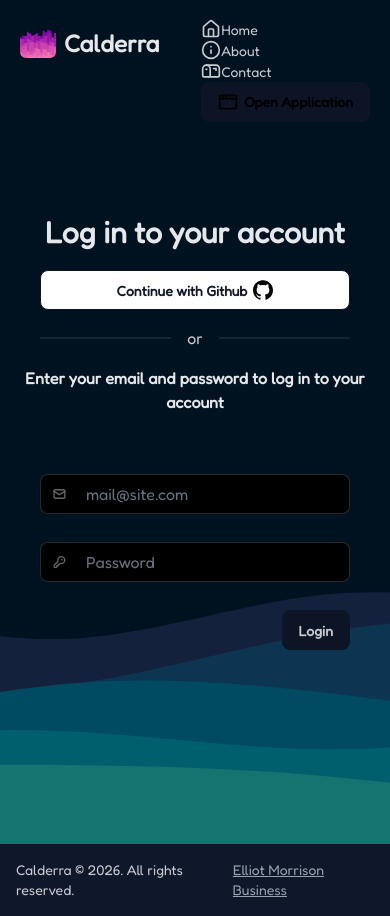
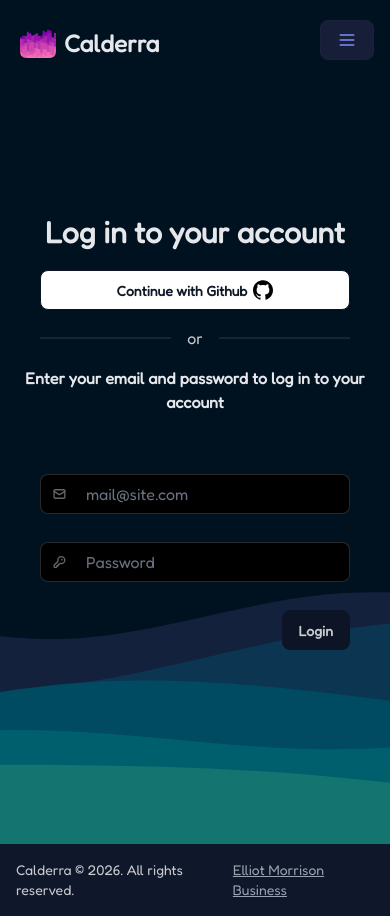
Before and after one commit to EM-CodeReever/Calderra, a SvelteKit app: page /login in a window 390 px wide. Built offline with nearby package versions, Linux system fonts and the light colour scheme.

Commit message:
Fixed hamburger menu on mobile

```diff
--- a/src/routes/(public)/+layout.svelte
+++ b/src/routes/(public)/+layout.svelte
@@ -1,6 +1,6 @@
 <script>
     import { goto } from "$app/navigation";
-  import { AppWindow, Menu, House, Info, Mailbox } from "@lucide/svelte";
+  import { AppWindow, Menu, House, CircleQuestionMark, ClipboardPen} from "@lucide/svelte";
   </script>
 
   <nav class=" fixed w-full top-0 bg-[#001220] px-3 flex justify-center h-20 z-50" >
@@ -26,30 +26,33 @@
                 Open Application</button>
         </div>
         <div class="flex justify-center items-center lg:hidden">
-
-            <div class="dropdown morningGreen">
-                <button class="btn">
-                    <Menu size="20" />
-                </button>
-                <div class="menu bottom-left !mt-5" style="width: max-content; z-index: 999;">
-                    <a href="/" class="item text flex space-x-5 justify-start items-center" tabindex="-1">
+            <div class="dropdown dropdown-end">
+            <div tabindex="0" role="button" class="btn btn-soft m-1 btn-secondary"><Menu size="20" /></div>
+            <ul tabindex="-1" class="dropdown-content menu bg-black rounded-box z-1 w-52 p-2 shadow-sm flex flex-col space-y-1">
+                <li>
+                    <a href="/" class="item text flex space-x-5 justify-center items-center" tabindex="-1">
                         <House size="20" />
                         Home
                     </a>
-                    <a href="/about" class="item text flex space-x-5 justify-start items-center" tabindex="-1">
-                        <Info size="20" />
+                </li>
+                <li>
+                    <a href="/about" class="item text flex space-x-5 justify-center items-center" tabindex="-1">
+                        <CircleQuestionMark size="20" />
                         About
                     </a>
-                    <a href="/contact" class="item flex space-x-5 justify-start items-center" tabindex="-1">
-                        <Mailbox size="20" />
-                        Contact
+                </li>
+                <li>
+                    <a href="/register" class="item flex space-x-5 justify-center items-center" tabindex="-1">
+                        <ClipboardPen size="20" />
+                        Register
                     </a>
-                    <!-- for mobile... i repeat FOR MOBILE.... ELLIOT THIS BUTTON IS ONLY SEEN ON MOBILE -->
-                    <button class="btn light morningGreen text-black" onclick={()=>{goto('dashboard')}}>
+                </li>
+                <!-- for mobile... i repeat FOR MOBILE.... ELLIOT THIS BUTTON IS ONLY SEEN ON MOBILE -->
+                    <button class="btn btn-soft bg-white hover:bg-secondary text-black mt-1" onclick={()=>{goto('dashboard')}}>
                         <AppWindow size="20" />
                         Open Application</button>
-                  </div>
-                </div>
+            </ul>
+            </div>
         </div>
     </div>
 </nav>
```
